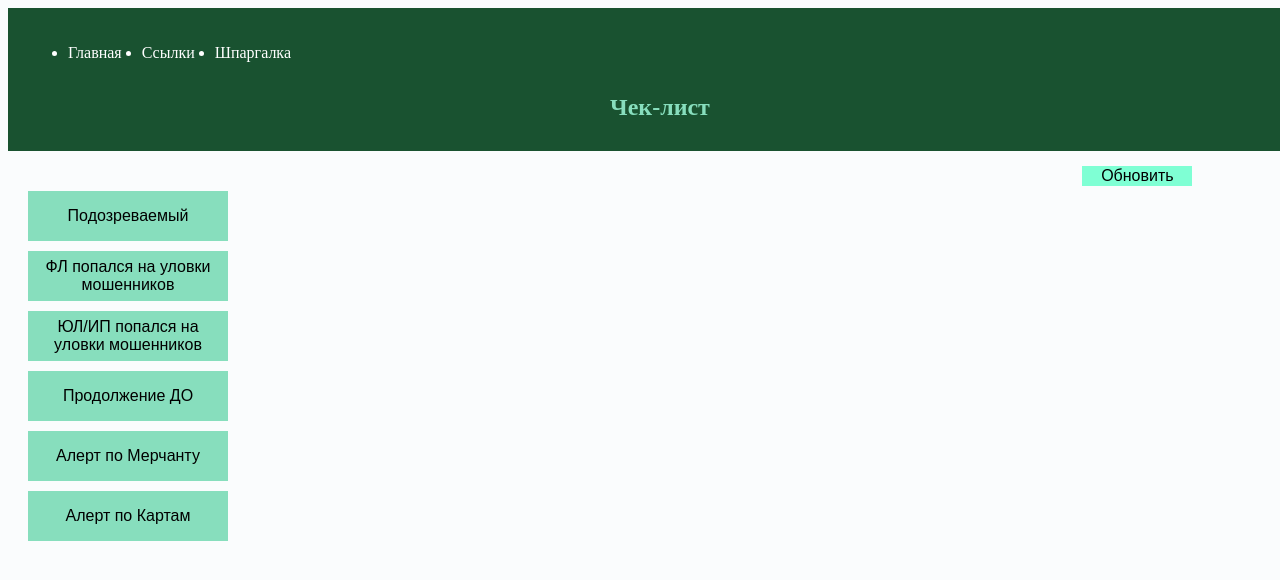
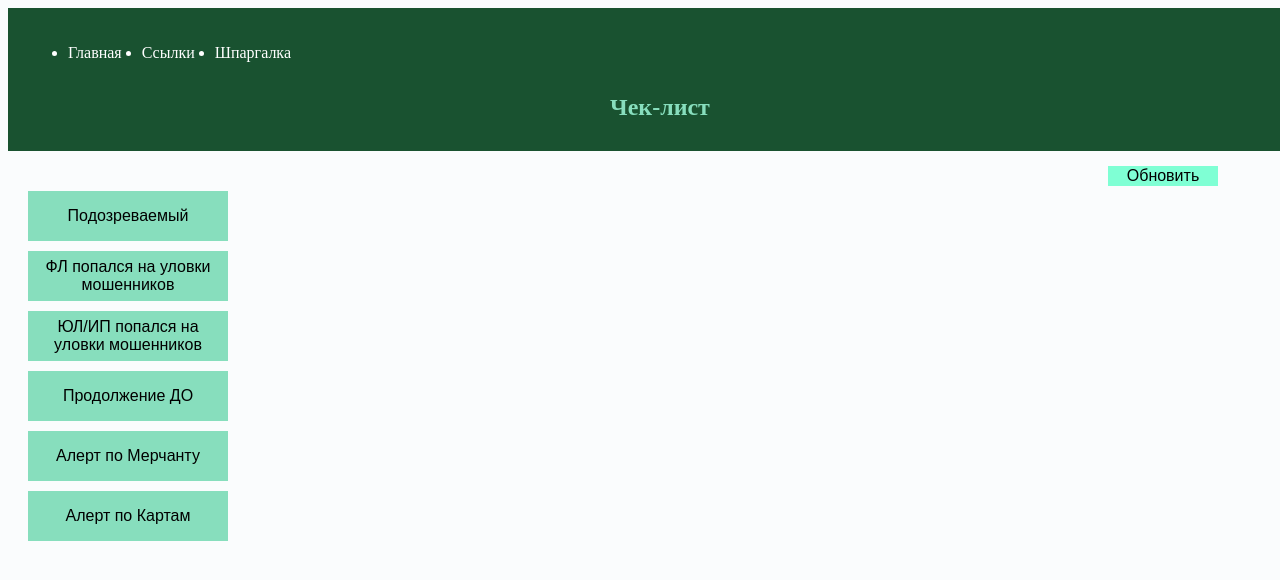
Before and after one commit to derkdts/Project_AF, a plain HTML site: page index.html in a window 1280 px wide. Shown: the top 580 px of the page. Drawn offline with Linux system fonts and the light colour scheme.

Commit message:
Update index.html

```diff
--- a/index.html
+++ b/index.html
@@ -78,7 +78,7 @@ body {
 
 
  .but {
-  margin-left: 85%;
+  margin-left: 1100px;
   margin-top: 15px;
   width: 110px;
   height: 20px;
```
